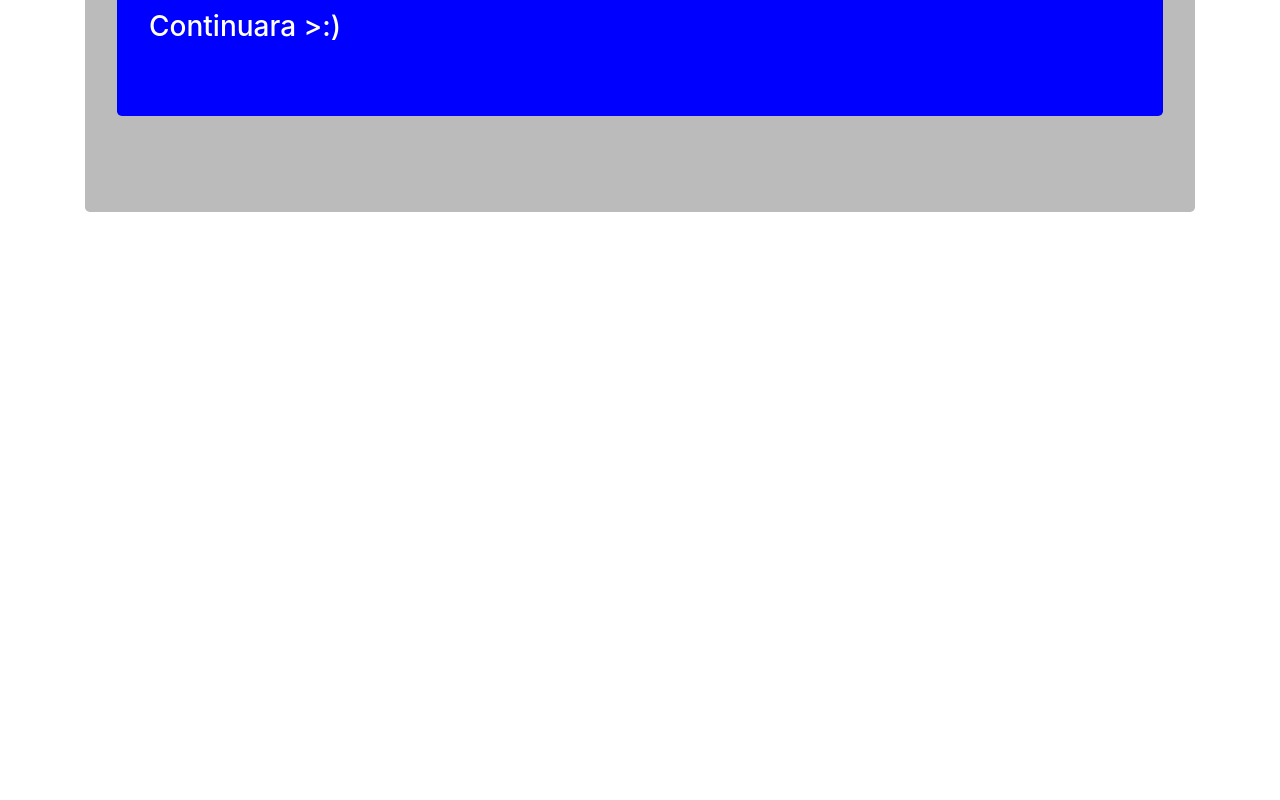
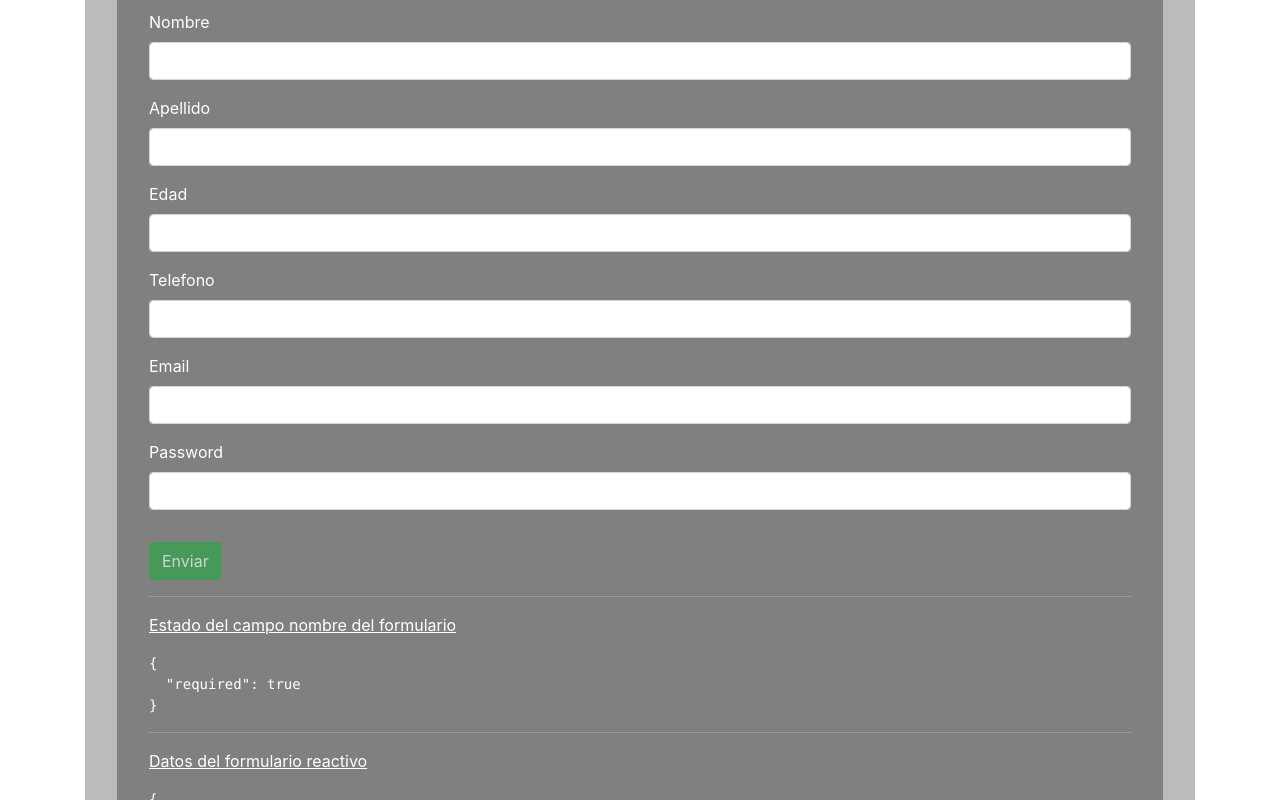
Before and after one commit to denulemos/angular_9, an Angular app: page / in a window 1280 px wide. Shown: the part 4500-5300 px from the top of the page. Before the commit the page ends 4744 px from the top, so only its background shows below. Built offline with nearby package versions, Linux system fonts and the light colour scheme.

Commit message:
formularios reactivos

```diff
--- a/src/app/app.module.ts
+++ b/src/app/app.module.ts
@@ -1,12 +1,13 @@
 import { BrowserModule } from '@angular/platform-browser';
 import { NgModule } from '@angular/core';
-import {FormsModule} from '@angular/forms';
+import {FormsModule , ReactiveFormsModule} from '@angular/forms';
 import { AppComponent } from './app.component';
 import { EntradasComponent } from './componentes/entradas/entradas.component';
 import { EstructuraComponent } from './componentes/estructura/estructura.component';
 import { AtributosComponent } from './componentes/atributos/atributos.component';
 import { FormulariosComponent } from './componentes/formularios/formularios.component';
 import { ResaltarDirective } from './directivas/resaltar.directive';
+import { VerificarEspacios } from './validaciones/espacios.validator';
 
 @NgModule({
   declarations: [
@@ -20,7 +21,8 @@ import { ResaltarDirective } from './directivas/resaltar.directive';
   //Importa otras librerias externas
   imports: [
     BrowserModule,
-    FormsModule
+    FormsModule,
+    ReactiveFormsModule
   ],
   //Servicios
   providers: [],
--- a/src/app/componentes/formularios/formularios.component.css
+++ b/src/app/componentes/formularios/formularios.component.css
@@ -1,8 +1,12 @@
 .jumbotron{
-  background:blue;
+  background:grey;
   color:white;
 }
 
 hr{
 background-color: #aaa;
 }
+
+pre{
+color:white;
+}
--- a/src/app/componentes/formularios/formularios.component.html
+++ b/src/app/componentes/formularios/formularios.component.html
@@ -32,5 +32,51 @@
   <br>
   <h4>Reactive Form</h4>
   <br>
-  <h3>Continuara >:)</h3>
+  <form [formGroup]="f" autocomplete="off">
+
+    <div class="form-group">
+      <label for="nombre2">Nombre</label>
+      <input type="text" id="nombre2" class="form-control"formControlName="nombre" >
+      <div *ngIf="f.controls.nombre.errors && f.controls.nombre.dirty" class="alert alert-danger mt-1">
+        <div *ngIf="f.controls.nombre.errors.required">Se debe completar</div>
+        <div *ngIf="f.controls.nombre.errors.conEspacios">No se permiten espacios</div>
+      </div>
+    </div>
+
+
+    <div class="form-group">
+      <label for="apellido2">Apellido</label>
+      <input type="text" id="apellido2" class="form-control"formControlName="apellido" >
+    </div>
+
+    <div class="form-group">
+      <label for="edad2">Edad</label>
+      <input type="text" id="edad2" class="form-control"formControlName="edad" >
+    </div>
+
+   <div formGroupName = "contacto"> <div class="form-group">
+      <label for="telefono">Telefono</label>
+      <input type="number" id="telefono" class="form-control"formControlName="telefono" >
+    </div>
+
+
+    <div class="form-group">
+      <label for="email2">Email</label>
+      <input type="email" id="email2" class="form-control"formControlName="email" >
+    </div></div>
+
+    <div class="form-group">
+      <label for="password2">Password</label>
+      <input type="password" id="password2" class="form-control"formControlName="password">
+    </div>
+
+    <button class="btn btn-success mt-3" [disabled] = "!f.valid" (click)="enviar2()">Enviar</button>
+  </form>
+  <hr>
+
+  <p><u>Estado del campo nombre del formulario </u></p>
+  <pre>{{f.controls.nombre.errors | json}}</pre>
+  <hr>
+  <p><u>Datos del formulario reactivo</u></p>
+  <pre>{{f.value | json}}</pre>
 </div>
--- a/src/app/componentes/formularios/formularios.component.ts
+++ b/src/app/componentes/formularios/formularios.component.ts
@@ -1,4 +1,14 @@
-import { Component, OnInit } from '@angular/core';
+import {
+  Component,
+  OnInit
+} from '@angular/core';
+import {
+  FormBuilder,
+  FormGroup,
+  Validators,
+
+} from '@angular/forms';
+import {VerificarEspacios} from 'src/app/validaciones/espacios.validator'
 
 @Component({
   selector: 'app-formularios',
@@ -7,26 +17,46 @@ import { Component, OnInit } from '@angular/core';
 })
 export class FormulariosComponent implements OnInit {
 
-  formu={
-    nombre:'',
-    apellido:'',
-    edad:'',
-    email:'',
+  formu = {
+    nombre: '',
+    apellido: '',
+    edad: '',
+    email: '',
     password: ''
   }
+  //Ademas de los datos de cada campo va a tener acceso a las validaciones de los campos y a sus estados.
+  f: FormGroup
+  //Primer metodo que se ejecuta ante la creacion del componente en la vista
+  constructor(private fb: FormBuilder) {
+    this.f = fb.group({
+      nombre: ['',  Validators.compose([
+        Validators.required,
+        VerificarEspacios
+      ])],
+      apellido: '',
+      edad: '',
+      contacto: fb.group({
+        email: '',
+        telefono: ''
+      }),
+      password: ''
+    })
 
-  constructor() { }
+  }
 
-  ngOnInit(): void {
+  ngOnInit(): void {}
+  enviar() {
+    //Reinicio inputs
+    this.formu = {
+      nombre: '',
+      apellido: '',
+      edad: '',
+      email: '',
+      password: ''
+    }
   }
-enviar(){
-  //Reinicio inputs
-  this.formu={
-    nombre:'',
-    apellido:'',
-    edad:'',
-    email:'',
-    password: ''
+  enviar2() {
+    //Reset formulario
+    this.f.reset()
   }
 }
-}
--- /dev/null
+++ b/src/app/validaciones/espacios.validator.ts
@@ -0,0 +1,14 @@
+import {AbstractControl} from '@angular/forms';
+
+
+export function VerificarEspacios(c: AbstractControl){
+
+  //El campo esta completo?
+  if (c.value == null) return null
+  //El campo tiene algo? Si no hay espacio, devuelve -1, si no, el index del mismo
+  if (c.value.indexOf(' ') >=0) {
+    //Con espacios es lo que va a interpretar el HTML
+    return {conEspacios: true}
+  }
+  return null
+}
```
